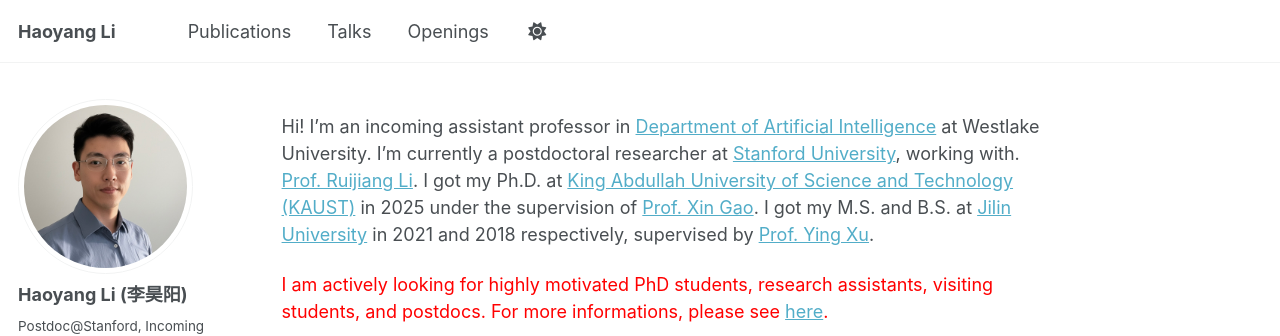
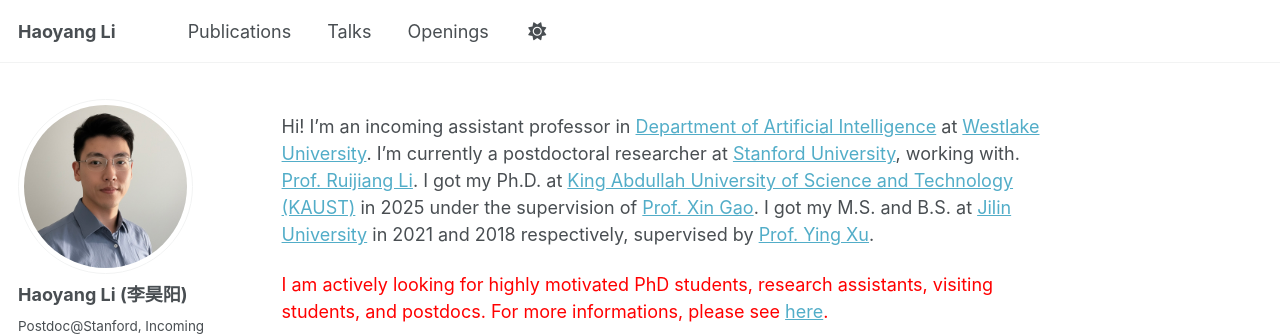
Before and after one commit to leihouyeung/lihaoyang.github.io, a Jekyll site: the page built from _pages/about.md, in a window 1280 px wide and 900 px high. Shown: the top 336 px of the window. Built offline with Jekyll 4.4.1, drawn with Linux system fonts in a browser that asks for light colours; some web fonts are replaced; part of the change alters nothing that is shown.

```diff
--- a/_pages/about.md
+++ b/_pages/about.md
@@ -7,7 +7,7 @@ redirect_from:
   - /about.html
 ---
 
-Hi! I'm an incoming assistant professor in [Department of Artificial Intelligence](https://en-soe.westlake.edu.cn/OurSchool/departmentcenter/departmentAI/) at Westlake University. I'm currently a postdoctoral researcher at [Stanford University](https://www.stanford.edu/), working with. [Prof. Ruijiang Li](https://profiles.stanford.edu/ruijiang-li). I got my Ph.D. at [King Abdullah University of Science and Technology (KAUST)](https://www.kaust.edu.sa/en/) in 2025 under the supervision of [Prof. Xin Gao](https://www.kaust.edu.sa/en/study/faculty/xin-gao). I got my M.S. and B.S. at [Jilin University](https://jilinuniversity.cn/) in 2021 and 2018 respectively, supervised by [Prof. Ying Xu](https://www.sustech.edu.cn/en/faculties/yingxu.html).
+Hi! I'm an incoming assistant professor in [Department of Artificial Intelligence](https://www.westlake.edu.cn/faculty/haoyang-li.html) at [Westlake University](https://westlake.edu.cn/). I'm currently a postdoctoral researcher at [Stanford University](https://www.stanford.edu/), working with. [Prof. Ruijiang Li](https://profiles.stanford.edu/ruijiang-li). I got my Ph.D. at [King Abdullah University of Science and Technology (KAUST)](https://www.kaust.edu.sa/en/) in 2025 under the supervision of [Prof. Xin Gao](https://www.kaust.edu.sa/en/study/faculty/xin-gao). I got my M.S. and B.S. at [Jilin University](https://jilinuniversity.cn/) in 2021 and 2018 respectively, supervised by [Prof. Ying Xu](https://www.sustech.edu.cn/en/faculties/yingxu.html).
 
 <span style="color:red">I am actively looking for highly motivated PhD students, research assistants, visiting students, and postdocs. For more informations, please see [here](./openings). </span>
 
```
